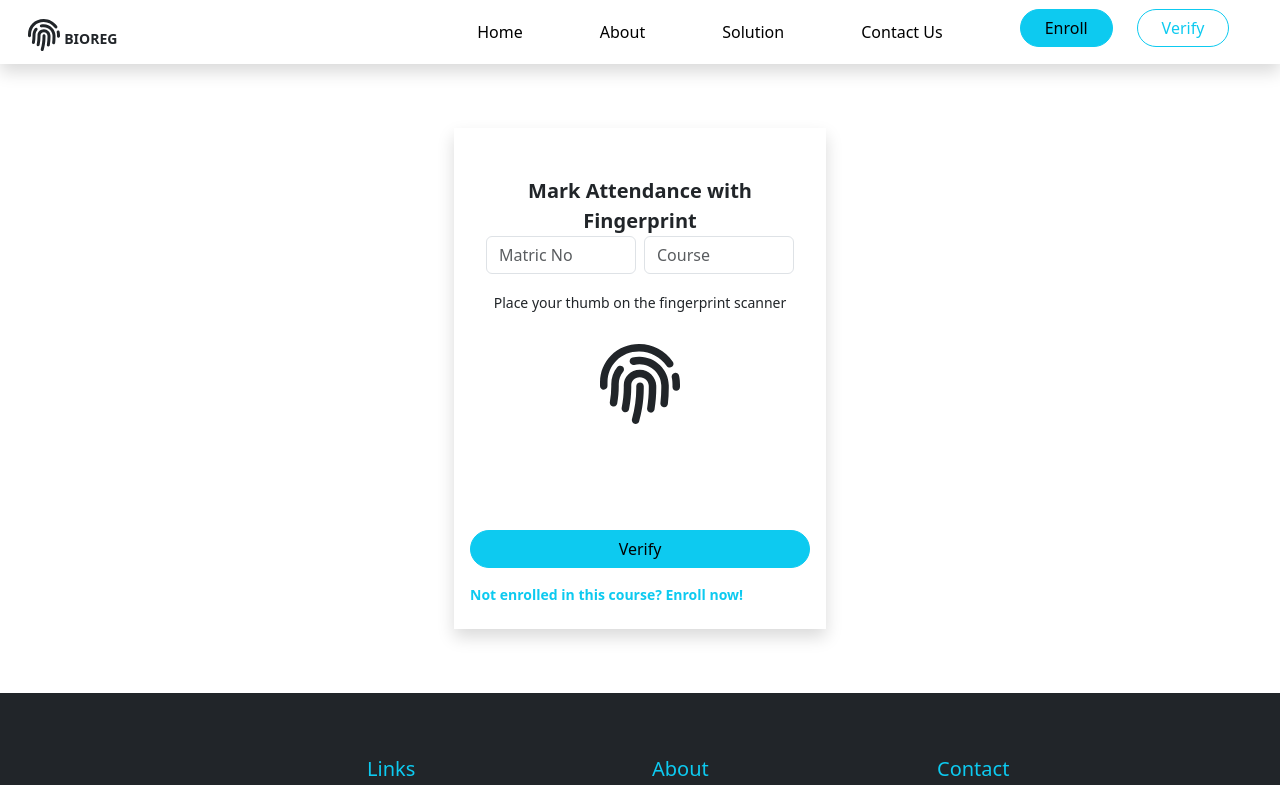
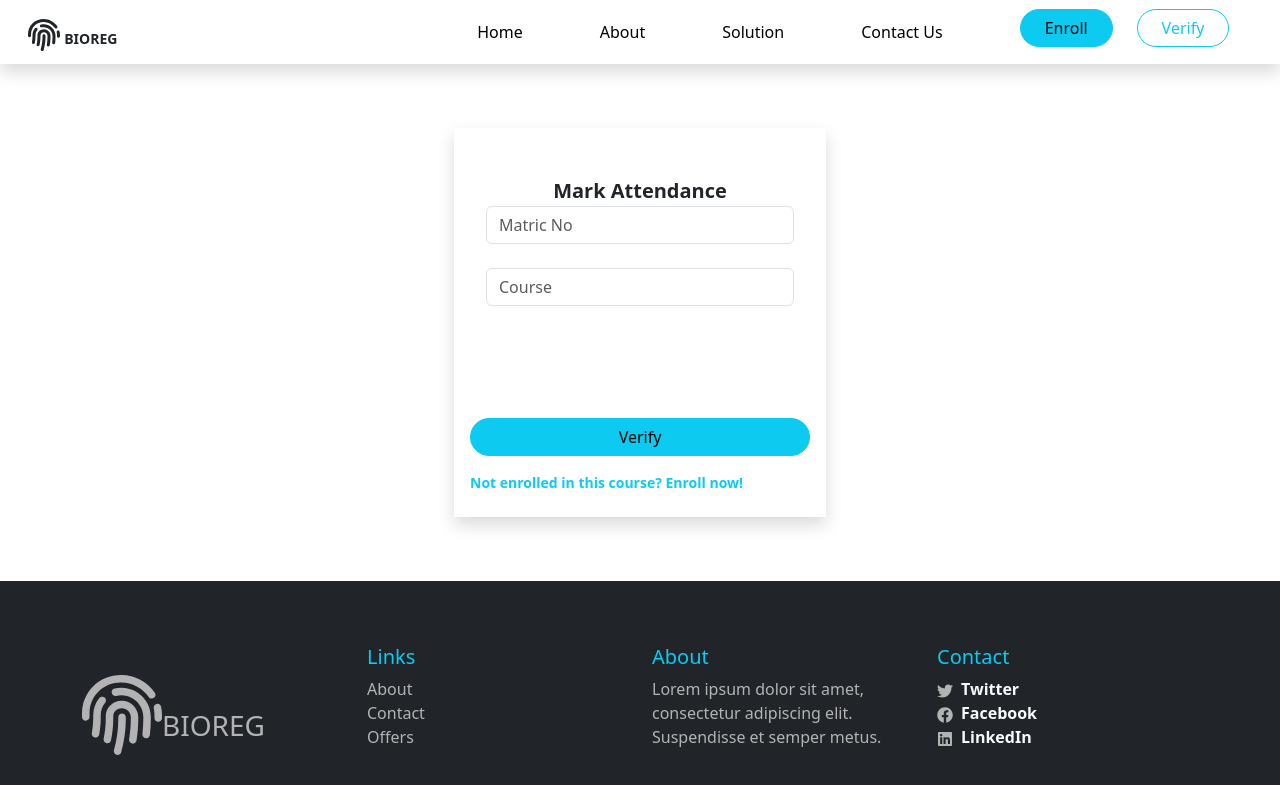
Before and after one commit to Sheriff10/bioreg, a React (Create React App) app: page /verify in a window 1280 px wide. Shown: the top 785 px of the page. Built offline with nearby package versions, Linux system fonts and the light colour scheme.

Commit message:
removed fingerprint

```diff
--- a/src/components/intro.jsx
+++ b/src/components/intro.jsx
@@ -10,7 +10,7 @@ export default function Intro() {
                <div className="row kk justify-content-center align-items-center">
                   <div className="col-lg-6 text-light">
                      <div className="intro-text py-4">
-                        <h1>A Fingerprint Recognition Student Attendance System</h1>
+                        <h1>An automated student attendance system</h1>
                         <span>Securing the future of students.. </span> <br />
                         <span>Making impersonation impossible</span>
                      </div>
--- a/src/pages/Login.jsx
+++ b/src/pages/Login.jsx
@@ -52,14 +52,14 @@ export default function Login() {
                      <div className="record-wrap py-5 px-3 my-5 text-center">
                         <div className="heading">
                            <span className="fw-bold fs-5">
-                              Mark Attendance with Fingerprint
+                              Mark Attendance
                            </span>
                         </div>
 
                         {/* Matric and Course */}
                         <div className="form-group">
                            <div className="d-flex flex-wrap gap-2 align-items-center">
-                              <div className="col mb-3">
+                              <div className="col-12 mb-3">
                                  <input
                                     type="text"
                                     className={`form-control mb-3 mb-lg-0 ${
@@ -71,7 +71,7 @@ export default function Login() {
                                     required
                                  />
                               </div>
-                              <div className="col mb-3">
+                              <div className="col-12 mb-3">
                                  <input
                                     type="text"
                                     className={`form-control mb-3 mb-lg-0 ${
@@ -97,7 +97,7 @@ export default function Login() {
                         </div>
 
                         {/* Fingerprint Section  */}
-                        <div className="finger-wrap">
+                        {/* <div className="finger-wrap">
                            <small>
                               Place your thumb on the fingerprint scanner
                            </small>{" "}
@@ -105,7 +105,7 @@ export default function Login() {
                            <span className="finger">
                               <FaFingerprint />
                            </span>
-                        </div>
+                        </div> */}
                      </div>
                   </div>
 
--- a/src/pages/Signup.jsx
+++ b/src/pages/Signup.jsx
@@ -40,7 +40,7 @@ export default function Signup() {
    return (
       <div className="auth-form signup" onSubmit={handleSubmit}>
          <div className="container wrap py-3">
-            <div className="row justify-content-between flex-wrap  col-lg-10 mx-auto">
+            <div className="row justify-content-center flex-wrap  col-lg-10 mx-auto">
                {/* Text-Form section */}
                <div className="col-md-5 py-5 px-3 my-5 shadow">
                   {success && (
@@ -140,7 +140,7 @@ export default function Signup() {
                   </form>
                </div>
                {/* Fingerprint Record section */}
-               <div className="col-md-5">
+               {/* <div className="col-md-5">
                   <div className="record-wrap py-5 px-3 my-5 shadow text-center">
                      <div className="heading">
                         <span className="fw-bold fs-5">Record Fingerprint</span>
@@ -155,7 +155,7 @@ export default function Signup() {
                         </span>
                      </div>
                   </div>
-               </div>
+               </div> */}
             </div>
          </div>
       </div>
```
